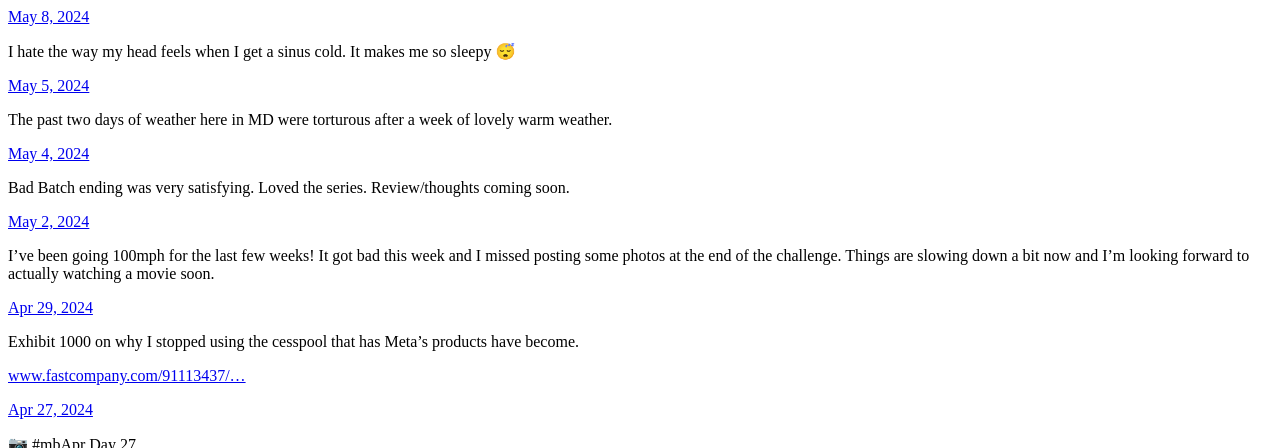
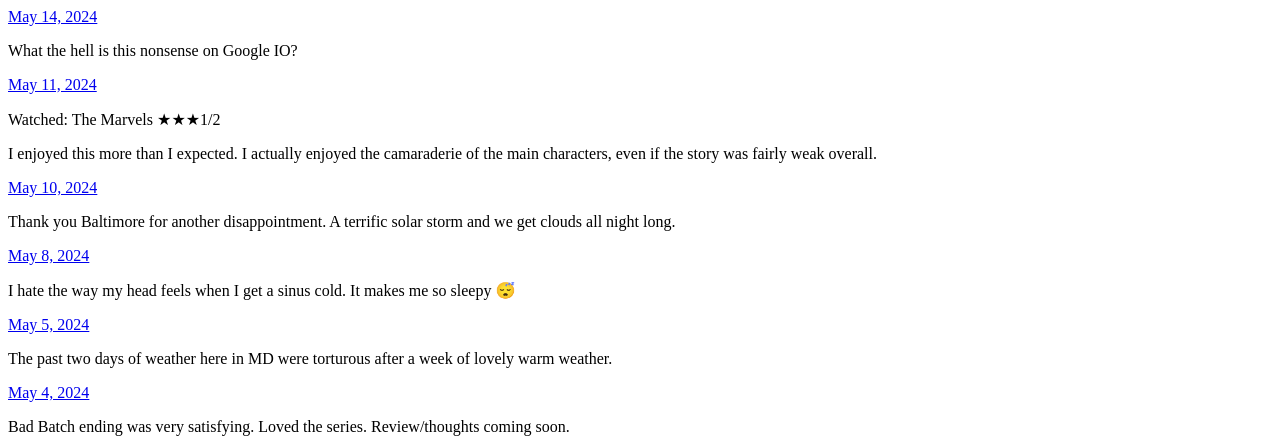
Before and after one commit to astrodad/javier.plumey.com, a plain HTML site: page index.html in a window 1280 px wide. Shown: the top 448 px of the page. Drawn offline with Linux system fonts and the light colour scheme.

Commit message:
Archiving from Micro.blog.

```diff
--- a/index.html
+++ b/index.html
@@ -21,6 +21,40 @@
 <div class="h-feed">
 
 
+
+	  <div class="h-entry">
+
+
+		<a href="https://plumey.com/2024/05/14/what-the-hell.html" class="u-url"><time class="dt-published" datetime="2024-05-14 12:36:41 -0400">May 14, 2024</time></a>
+
+		<div class="e-content">
+			 <p>What the hell is this nonsense on Google IO?</p>
+
+		</div>
+	  </div>
+
+	  <div class="h-entry">
+
+
+		<a href="https://plumey.com/2024/05/11/watched-the-marvels.html" class="u-url"><time class="dt-published" datetime="2024-05-11 15:38:47 -0400">May 11, 2024</time></a>
+
+		<div class="e-content">
+			 <p>Watched: The Marvels ★★★1/2</p>
+<p>I enjoyed this more than I expected. I actually enjoyed the camaraderie of the main characters, even if the story was fairly weak overall.</p>
+
+		</div>
+	  </div>
+
+	  <div class="h-entry">
+
+
+		<a href="https://plumey.com/2024/05/10/thank-you-baltimore.html" class="u-url"><time class="dt-published" datetime="2024-05-10 23:47:53 -0400">May 10, 2024</time></a>
+
+		<div class="e-content">
+			 <p>Thank you Baltimore for another disappointment. A terrific solar storm and we get clouds all night long.</p>
+
+		</div>
+	  </div>
 
 	  <div class="h-entry">
 
```
